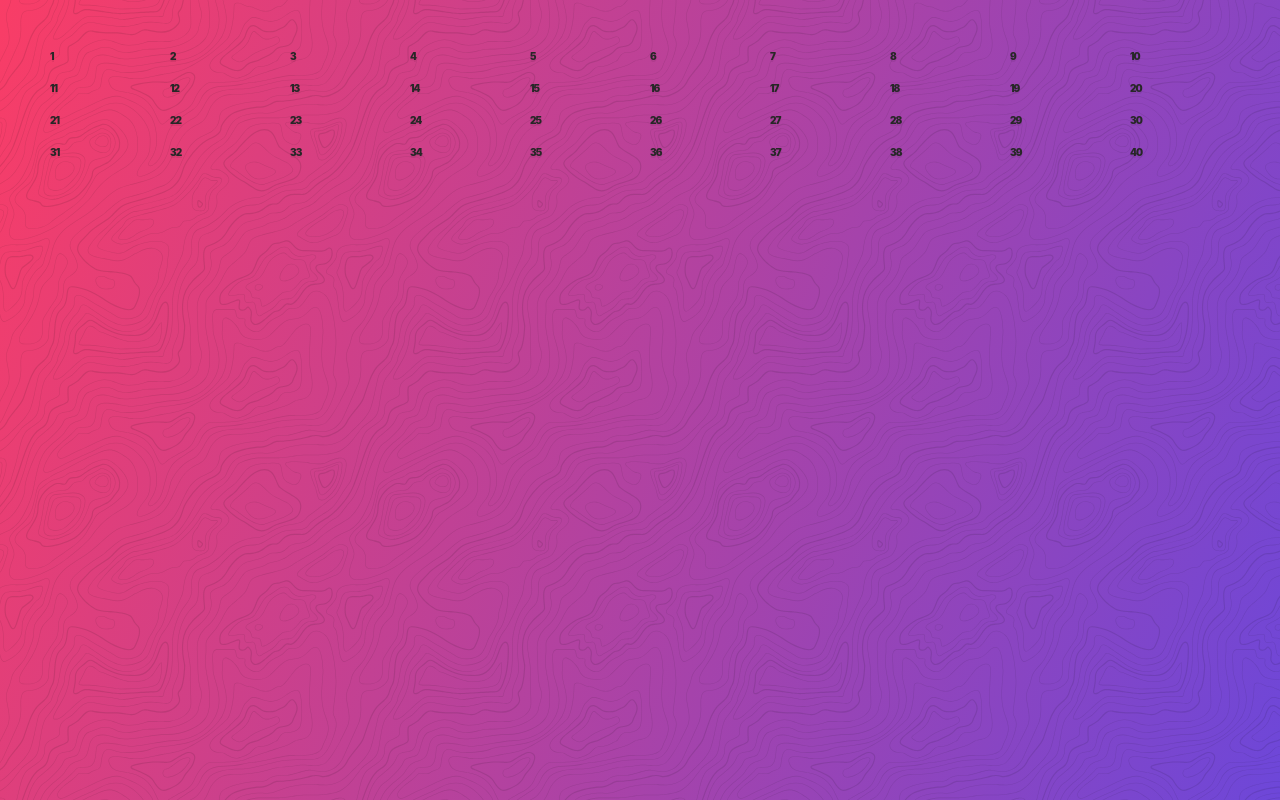
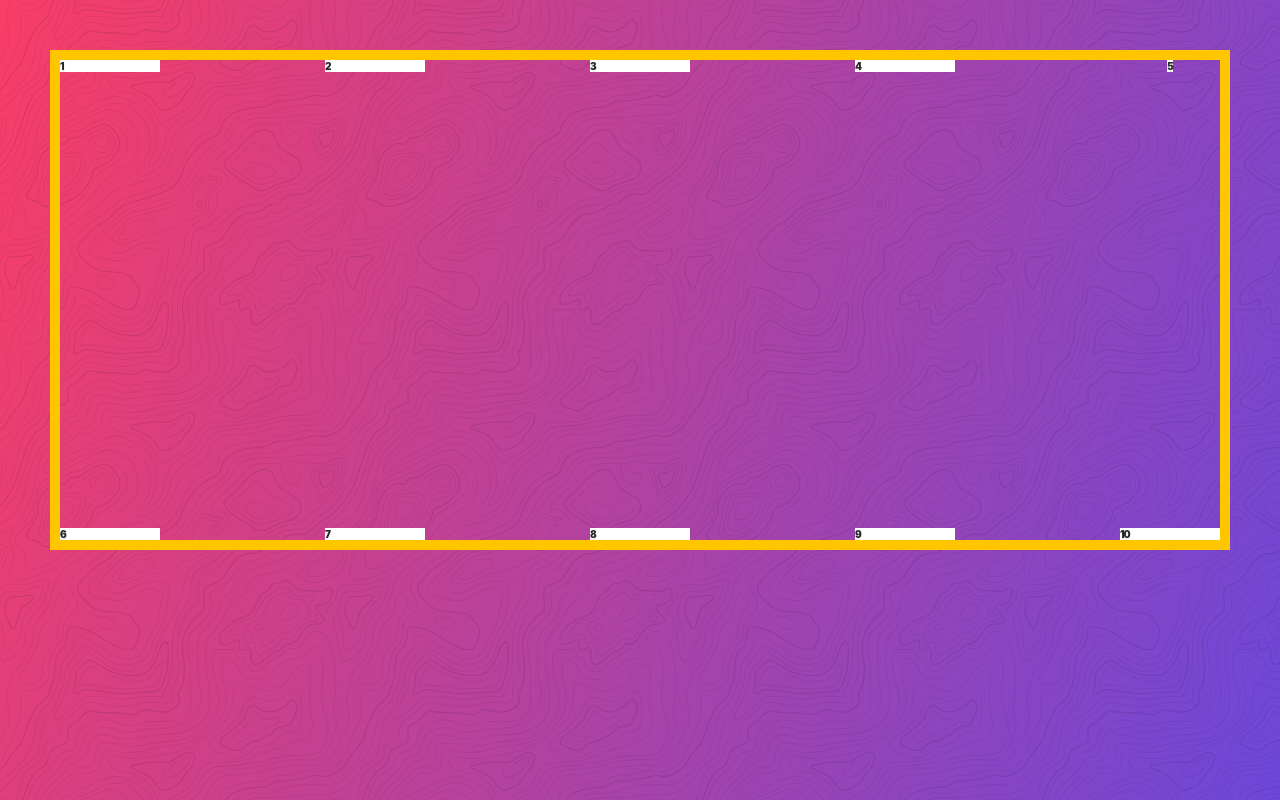
Before and after one commit to CodeSwishKB/notes, a website: page css notes/grid (wesbos tutorial)/17 - CSS Grid Alignment + Centering/alignment-and-centering-START.html in a window 1280 px wide. Drawn offline with Linux system fonts and the light colour scheme.

Commit message:
finished align grid align

```diff
--- a/css notes/grid (wesbos tutorial)/17 - CSS Grid Alignment + Centering/alignment-and-centering-START.html
+++ b/css notes/grid (wesbos tutorial)/17 - CSS Grid Alignment + Centering/alignment-and-centering-START.html
@@ -20,36 +20,7 @@
     <div class="itm itm8">8</div>
     <div class="itm itm9">9</div>
     <div class="itm itm10">10</div>
-    <div class="itm itm11">11</div>
-    <div class="itm itm12">12</div>
-    <div class="itm itm13">13</div>
-    <div class="itm itm14">14</div>
-    <div class="itm itm15">15</div>
-    <div class="itm itm16">16</div>
-    <div class="itm itm17">17</div>
-    <div class="itm itm18">18</div>
-    <div class="itm itm19">19</div>
-    <div class="itm itm20">20</div>
-    <div class="itm itm21">21</div>
-    <div class="itm itm22">22</div>
-    <div class="itm itm23">23</div>
-    <div class="itm itm24">24</div>
-    <div class="itm itm25">25</div>
-    <div class="itm itm26">26</div>
-    <div class="itm itm27">27</div>
-    <div class="itm itm28">28</div>
-    <div class="itm itm29">29</div>
-    <div class="itm itm30">30</div>
-    <div class="itm itm31">31</div>
-    <div class="itm itm32">32</div>
-    <div class="itm itm33">33</div>
-    <div class="itm itm34">34</div>
-    <div class="itm itm35">35</div>
-    <div class="itm itm36">36</div>
-    <div class="itm itm37">37</div>
-    <div class="itm itm38">38</div>
-    <div class="itm itm39">39</div>
-    <div class="itm itm40">40</div>
+
   </div>
 
   <style>
@@ -70,7 +41,22 @@
     .container {
       display: grid;
       grid-gap: 20px;
-      grid-template-columns: repeat(10, 1fr);
+      height: 500px;
+      border: 10px solid var(--yellow);
+      grid-template-columns: repeat(5, 100px);
+      /* justify-items: end;
+      align-items: center; */
+      place-items: stretch;
+       justify-content: space-between;
+       align-content: space-between;
+    }
+
+    .itm{
+      background-color: white;
+    }
+
+    .itm5{
+      justify-self: center;
     }
   </style>
 </body>
```
Also changed, not shown: css notes/grid (wesbos tutorial)/16 - grid-auto-flow dense Block Fitting/dense-START.html (+18 -0 lines).
